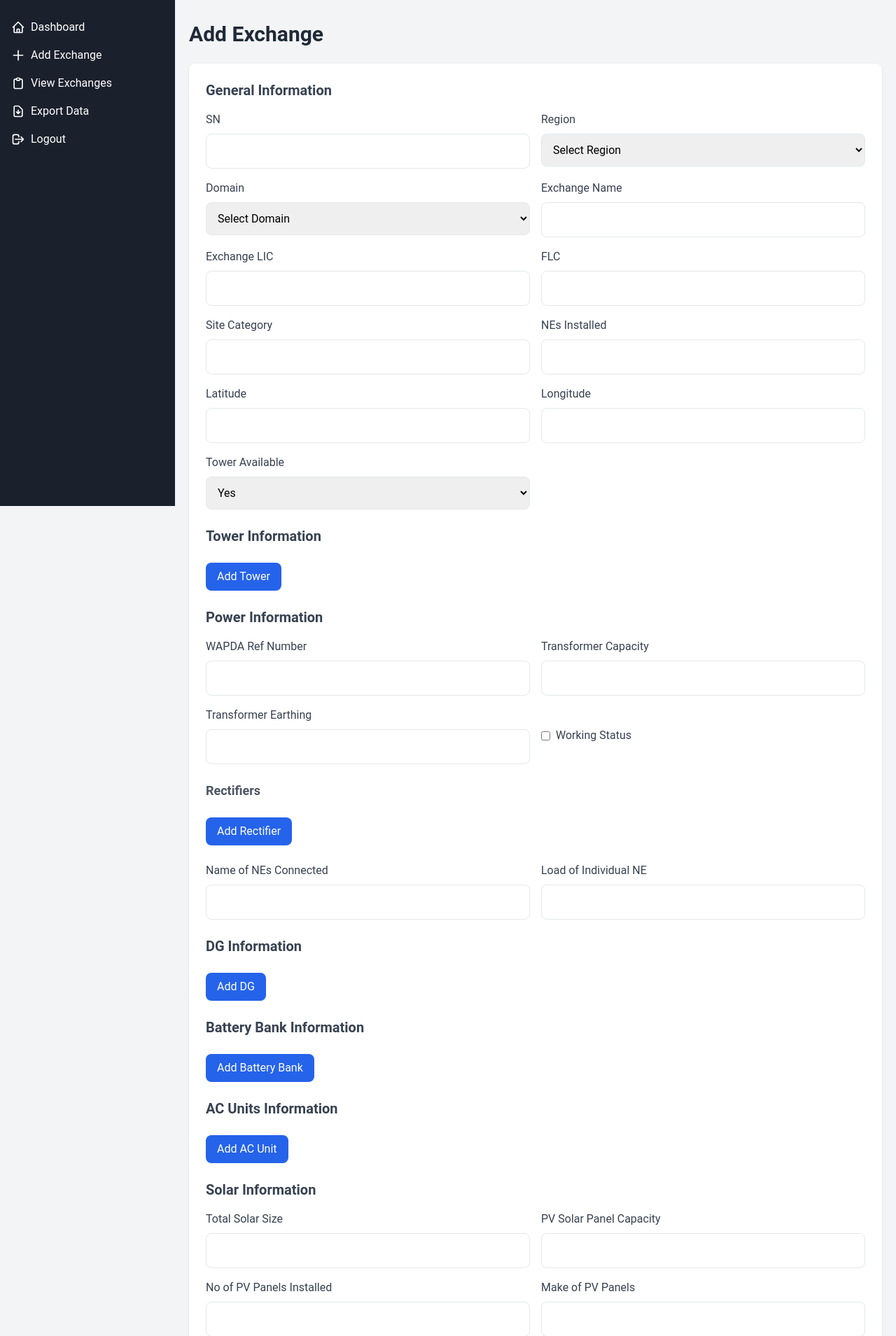
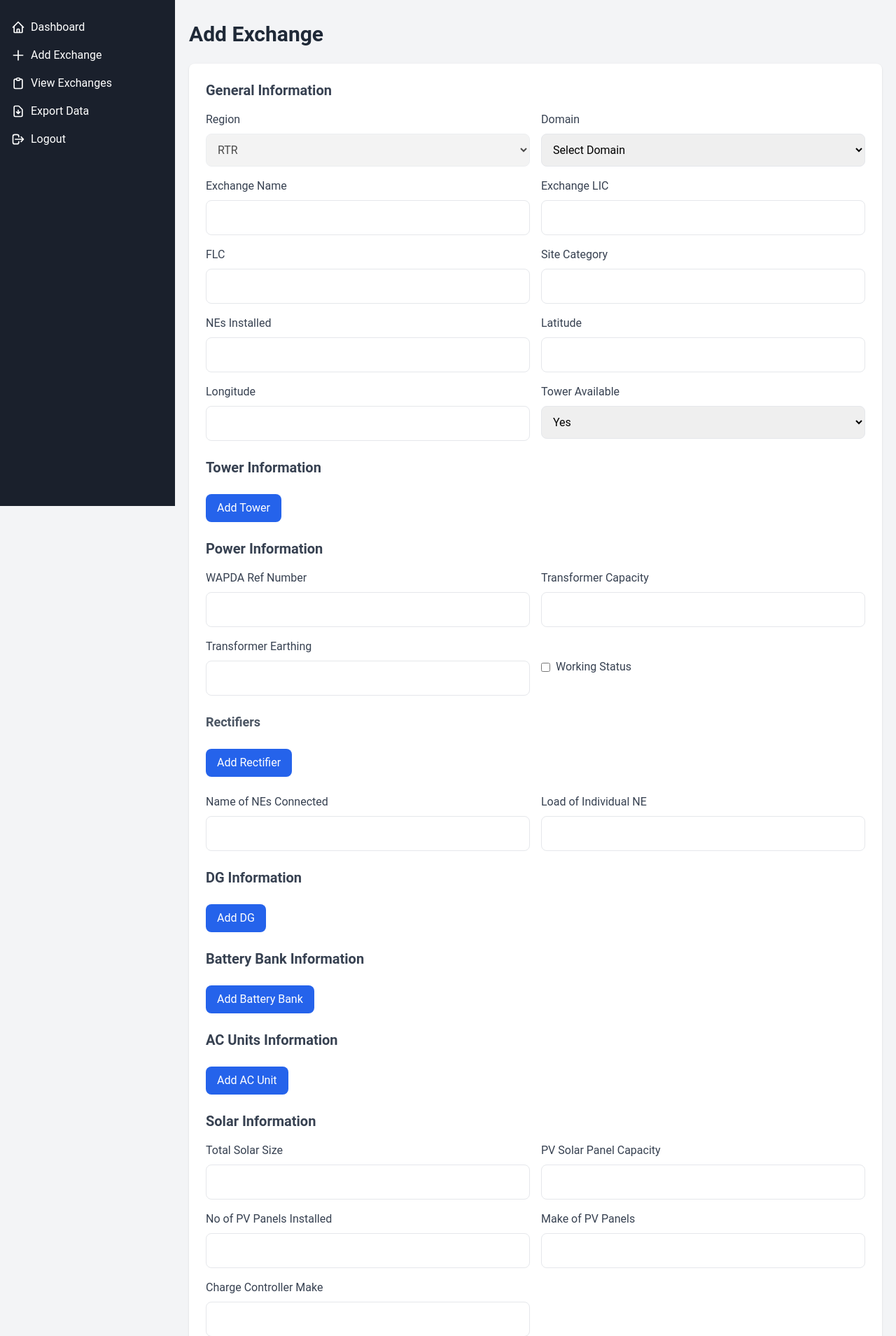
Before and after one commit to emdportal/emdportal, a Flask app: template templates/add.html in a window 1280 px wide. Shown: the part 77-1986 px from the top of the page at 70% size. Run offline with Flask 3, Linux system fonts and the light colour scheme; the template is opened without the code that fills it, so the values that code supplies are empty; parts of the project's set-up code (start-up, migrations or seed data) failed here and were passed over; some libraries are stand-ins or nearby versions.

Commit message:
fixing sn and user region
Signed-off-by: itsXRP <itsxrproms@gmail.com>

```diff
--- a/app.py
+++ b/app.py
@@ -229,10 +229,10 @@ def index():
         if user_region == "All":
             exchanges = GeneralInformation.query.all()
         else:
-            exchanges = GeneralInformation.query.filter_by(region=user_region).all()
+            exchanges = GeneralInformation.query.filter_by(domain=user_region).all()
 
         # Region-wise counts for bar chart
-        regions = db.session.query(GeneralInformation.region, db.func.count(GeneralInformation.sn)).group_by(GeneralInformation.region).all()
+        regions = db.session.query(GeneralInformation.domain, db.func.count(GeneralInformation.sn)).group_by(GeneralInformation.domain).all()
         region_labels = [r[0] for r in regions if r[0] is not None]
         region_counts = [r[1] for r in regions if r[0] is not None]
 
@@ -264,21 +264,14 @@ def index():
 def add():
     if request.method == 'POST':
         try:
-            sn_input = request.form['sn'].strip()
-            if not sn_input:
-                flash('SN is required and must be a number.')
-                return redirect(url_for('add'))
-            sn = int(sn_input)
-
-            existing_exchange = GeneralInformation.query.get(sn)
-            if existing_exchange:
-                flash('SN already exists. Please use a different SN.')
-                return redirect(url_for('add'))
+            # Auto-generate SN
+            last_sn = db.session.query(db.func.max(GeneralInformation.sn)).scalar() or 0
+            sn = last_sn + 1
 
             general = GeneralInformation(
                 sn=sn,
-                region=request.form['region'],
-                domain=request.form['domain'],
+                region='RTR',
+                domain=session.get('region'),
                 exchange_name=request.form['exchange_name'],
                 exchange_lic=request.form['exchange_lic'],
                 flc=request.form['flc'],
@@ -428,14 +421,14 @@ def edit(sn):
     general = GeneralInformation.query.get_or_404(sn)
     user_region = session.get('region')
 
-    if user_region != "All" and general.region != user_region:
+    if user_region != "All" and general.domain != user_region:
         flash('You do not have access to edit this exchange.')
         return redirect(url_for('index'))
 
     if request.method == 'POST':
         try:
-            general.region = request.form['region']
-            general.domain = request.form['domain']
+            general.region = 'RTR'
+            general.domain = session.get('region')
             general.exchange_name = request.form['exchange_name']
             general.exchange_lic = request.form['exchange_lic']
             general.flc = request.form['flc']
@@ -601,7 +594,7 @@ def export():
         if user_region == "All":
             exchanges = GeneralInformation.query.all()
         else:
-            exchanges = GeneralInformation.query.filter_by(region=user_region).all()
+            exchanges = GeneralInformation.query.filter_by(domain=user_region).all()
 
         data = []
         for exchange in exchanges:
@@ -748,7 +741,7 @@ def view_exchanges():
     if user_region == "All":
         exchanges = GeneralInformation.query.all()
     else:
-        exchanges = GeneralInformation.query.filter_by(region=user_region).all()
+        exchanges = GeneralInformation.query.filter_by(domain=user_region).all()
     return render_template('view_exchanges.html', exchanges=exchanges)
 
 if __name__ == '__main__':
--- a/templates/add.html
+++ b/templates/add.html
@@ -16,24 +16,18 @@
     <h2 class="text-xl font-semibold mb-4 text-gray-700">General Information</h2>
     <div class="grid grid-cols-1 md:grid-cols-2 gap-4 mb-6">
         <div>
-            <label for="sn" class="block text-gray-700 mb-2">SN</label>
-            <input type="number" id="sn" name="sn" value="{{ general.sn if general else '' }}" {% if general %}readonly{% endif %} class="w-full p-3 border rounded-lg focus:outline-none focus:ring-2 focus:ring-blue-500" required>
-        </div>
-        <div>
             <label for="region" class="block text-gray-700 mb-2">Region</label>
-            <select id="region" name="region" class="w-full p-3 border rounded-lg focus:outline-none focus:ring-2 focus:ring-blue-500" required>
-                <option value="" disabled selected>Select Region</option>
-                <option value="RTR" {% if general and general.region == 'RTR' %}selected{% endif %}>RTR</option>
-                {% if session.get('region') == 'All' %}
-                    <option value="All" {% if general and general.region == 'All' %}selected{% endif %}>All</option>
-                {% endif %}
+            <select id="region" name="region" class="w-full p-3 border rounded-lg focus:outline-none focus:ring-2 focus:ring-blue-500" required disabled>
+                <option value="RTR" selected>RTR</option>
             </select>
         </div>
         <div>
             <label for="domain" class="block text-gray-700 mb-2">Domain</label>
             <select id="domain" name="domain" class="w-full p-3 border rounded-lg focus:outline-none focus:ring-2 focus:ring-blue-500" required>
                 <option value="" disabled selected>Select Domain</option>
-                {% if session.get('region') == 'All' or (general and general.region == 'RTR') %}
+                {% if session.get('region') %}
+                    <option value="{{ session.get('region') }}" {% if general and general.domain == session.get('region') %}selected{% endif %}>{{ session.get('region') }}</option>
+                {% elif session.get('region') == 'All' or (general and general.region == 'RTR') %}
                     <option value="Attock" {% if general and general.domain == 'Attock' %}selected{% endif %}>Attock</option>
                     <option value="Pindi Gheb" {% if general and general.domain == 'Pindi Gheb' %}selected{% endif %}>Pindi Gheb</option>
                     <option value="Taxila" {% if general and general.domain == 'Taxila' %}selected{% endif %}>Taxila</option>
```
